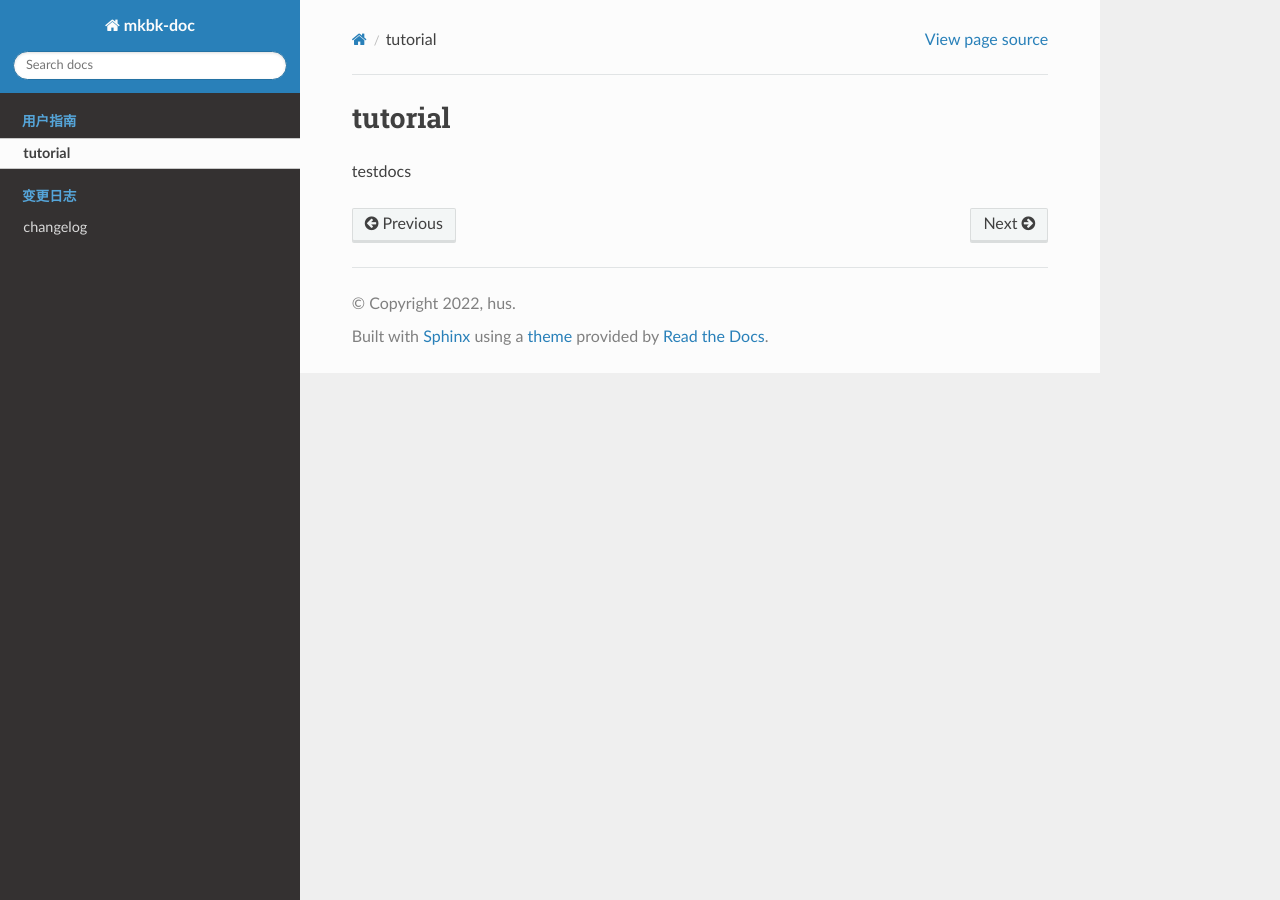
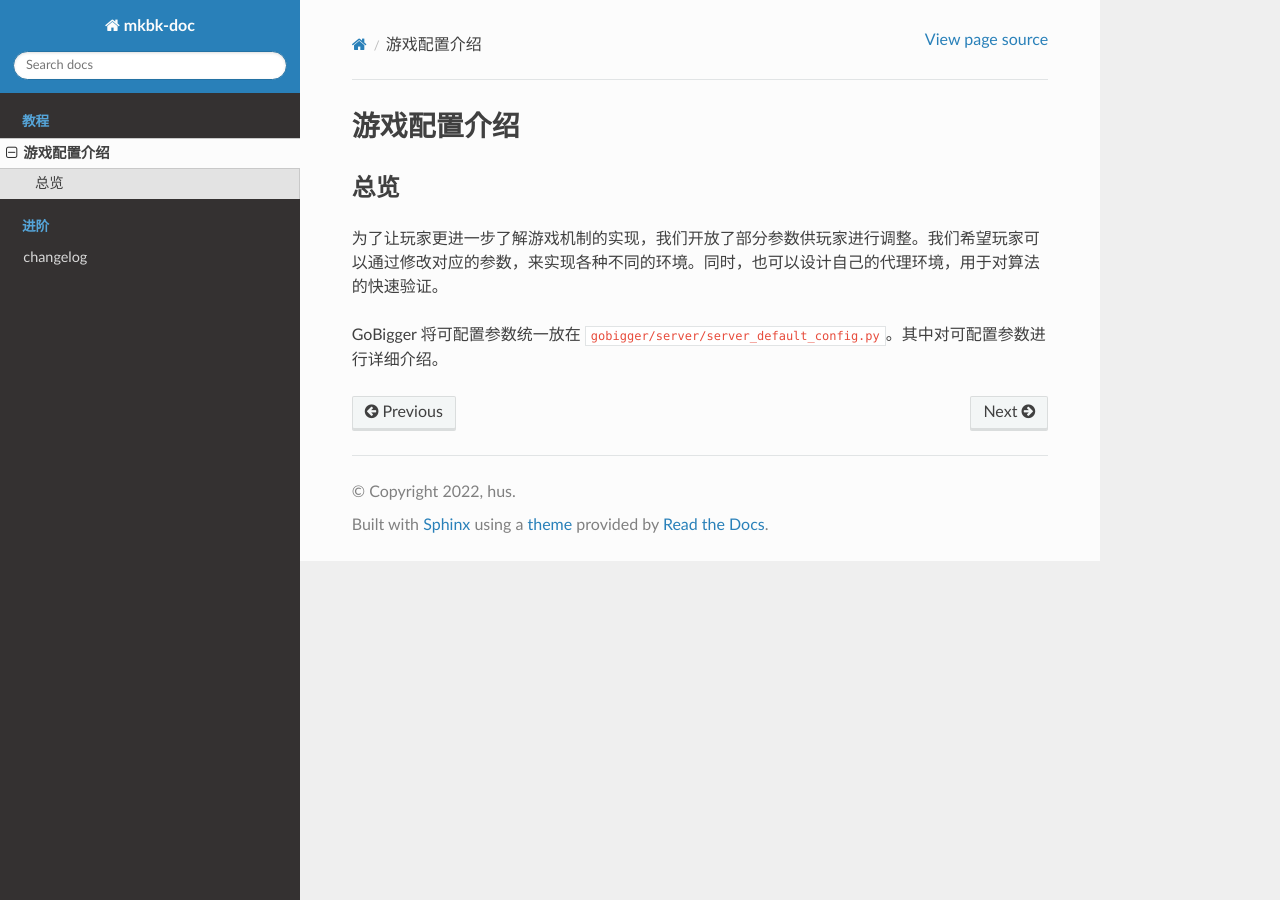
Before and after one commit to makamaka0520/maka-doc, a Sphinx documentation site: the page built from source/tutorial/tutorial_zh.rst, in a window 1280 px wide. Built offline with Sphinx 7.4.7 and the Read the Docs theme 2.0.0, drawn with Linux system fonts in a browser that asks for light colours; pages that are not in the unit, such as notebooks, are missing from menus.

Commit message:
fork gobigger

```diff
--- a/source/tutorial/tutorial_zh.rst
+++ b/source/tutorial/tutorial_zh.rst
@@ -1,4 +1,10 @@
-tutorial
-====================================
+游戏配置介绍
+##############
 
-testdocs
+
+总览
+======================
+
+为了让玩家更进一步了解游戏机制的实现，我们开放了部分参数供玩家进行调整。我们希望玩家可以通过修改对应的参数，来实现各种不同的环境。同时，也可以设计自己的代理环境，用于对算法的快速验证。
+
+GoBigger 将可配置参数统一放在 ``gobigger/server/server_default_config.py``。其中对可配置参数进行详细介绍。
```
Also changed, not shown: source/index.rst (+17 -5 lines).
